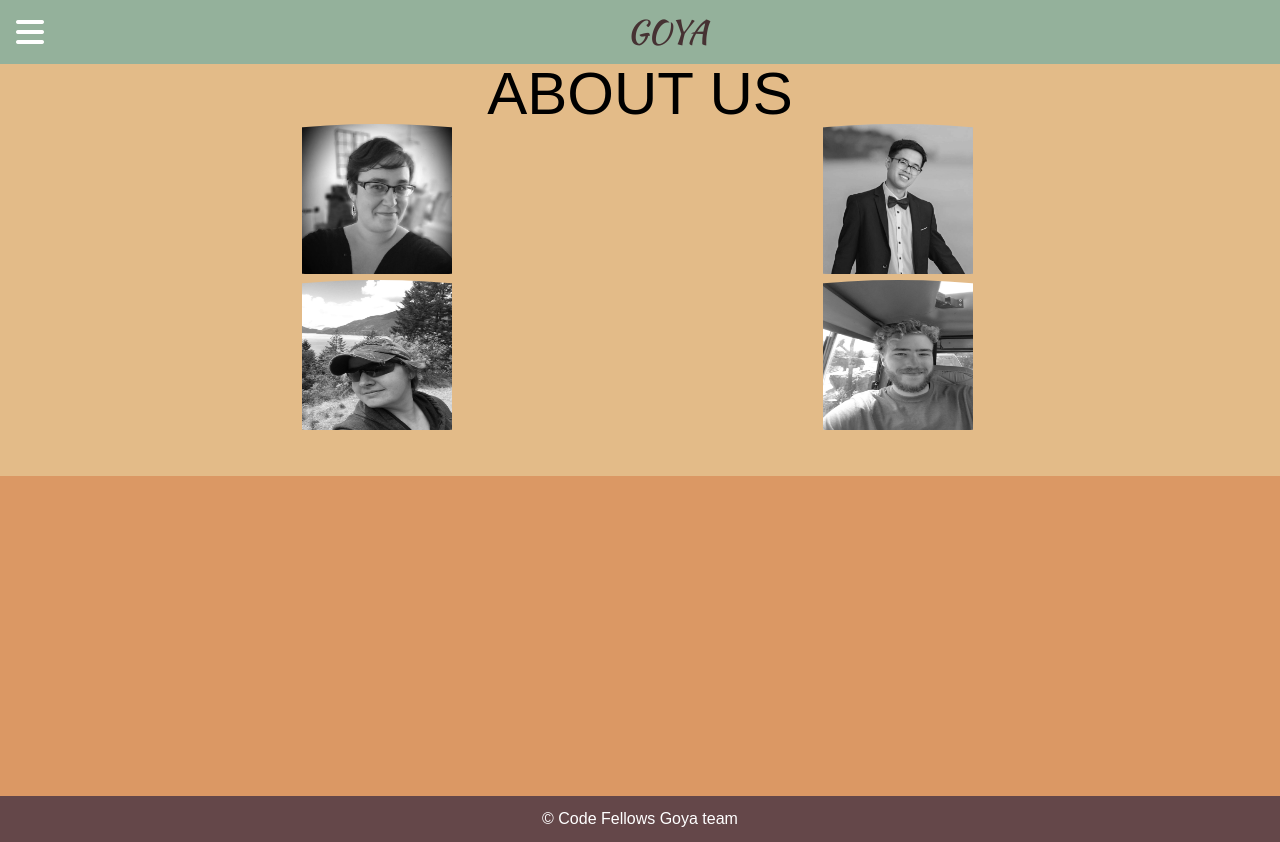
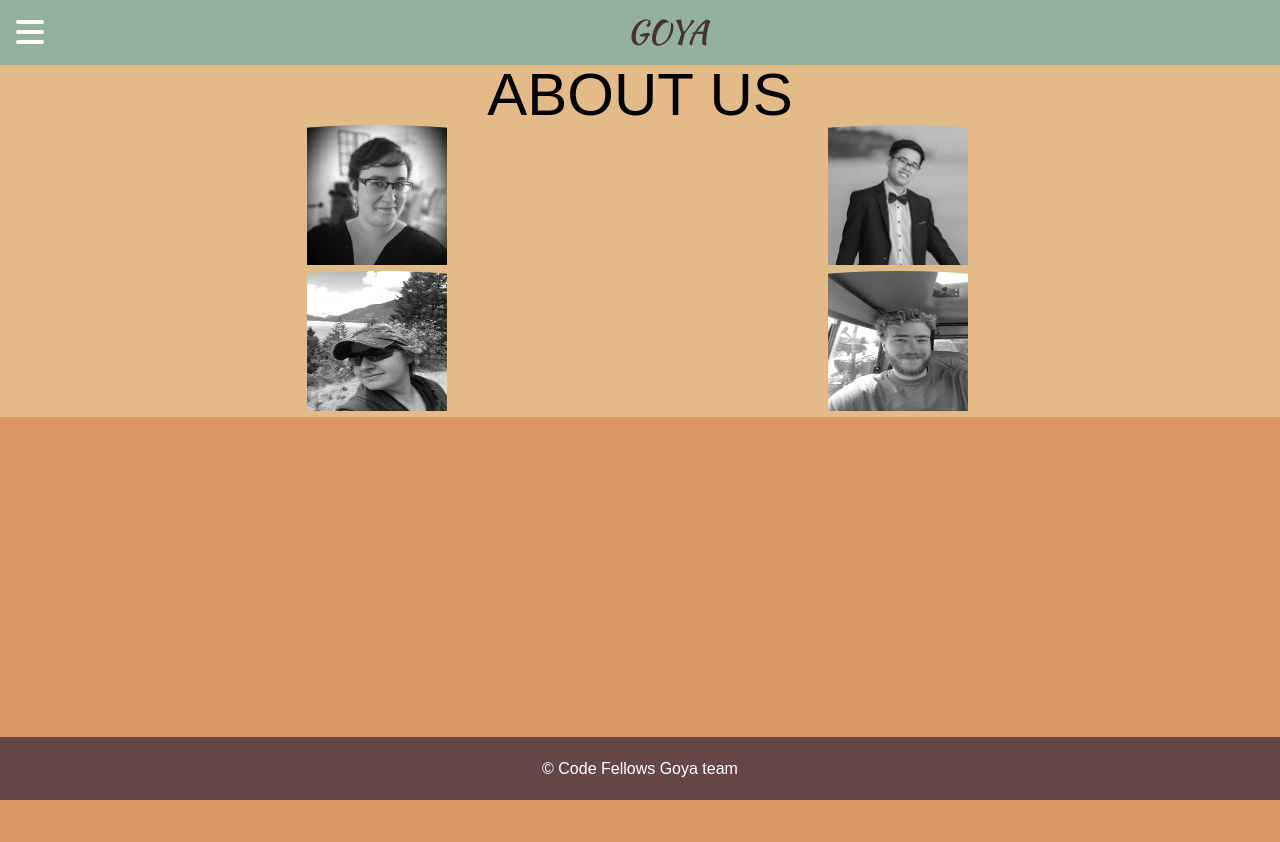
Before and after one commit to 301-final-project-speech-to-text/speech-to-text, a Node server app: page /about in a window 1280 px wide. After the commit the page ends 800 px from the top, so only its background shows below. Run offline with Node 20, Linux system fonts and the light colour scheme; data that the repository does not hold is empty; some libraries are stand-ins or nearby versions.

Commit message:
margins removed on ps class

```diff
--- a/public/styles/base.css
+++ b/public/styles/base.css
@@ -71,7 +71,6 @@ body {
 }
 
 .ps{
-  margin-bottom: 40px;
   background-color: #E3BB88;
 }
 
@@ -84,8 +83,8 @@ body {
 }
 
 .ps a img{
-  width: 150px;
-  height: 150px;
+  width: 140px;
+  height: 140px;
   filter: grayscale(100%);
   transition: 0.4s all;
 }
```
